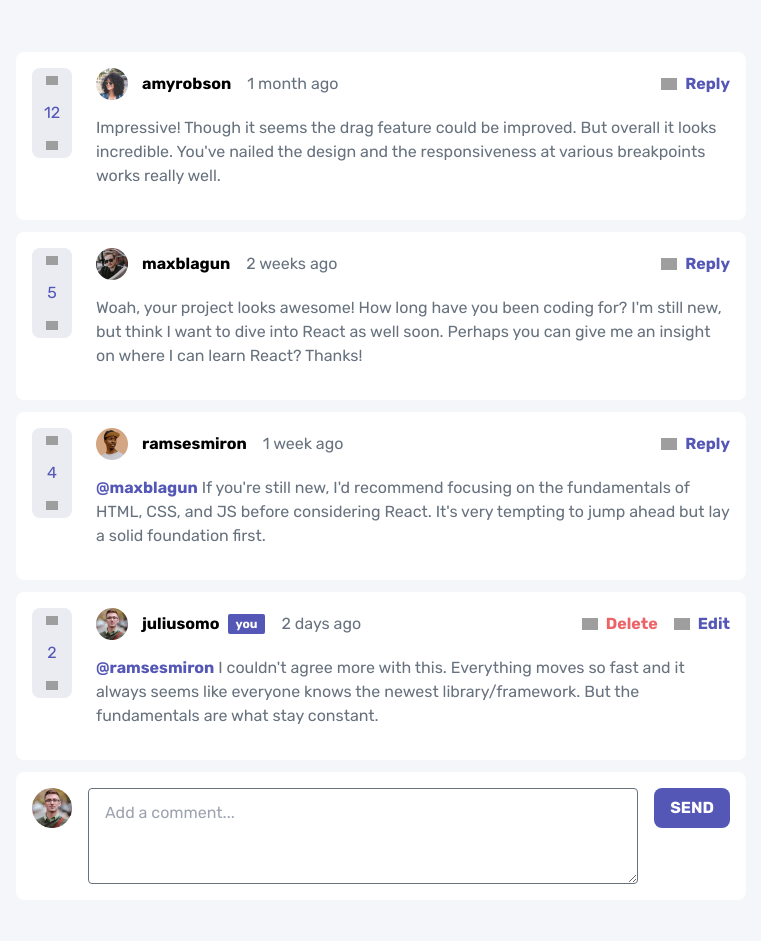
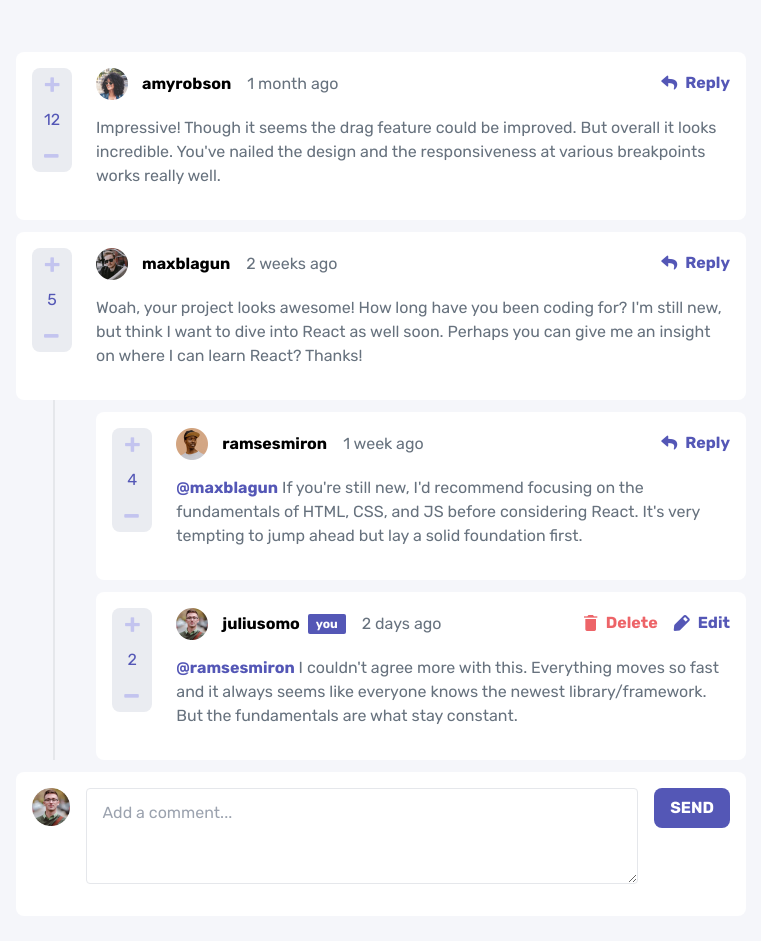
Before and after one commit to crThiago/frontendmentor-interactive-comments-section-main, a Vue app: page / in a window 1280 px wide. Shown: the top 941 px of the page, without its empty margins (259-1020 px from the left). Built offline with nearby package versions, Linux system fonts and the light colour scheme; grey boxes are pictures that could not be loaded.

Commit message:
correções de css

```diff
--- a/src/App.vue
+++ b/src/App.vue
@@ -39,9 +39,9 @@ function deleteReply(id) {
     <div v-for="comment in comments" :key="comment.id">
       <CommentCard :comment="comment" :current-user="currentUser" @delete="deleteComment"/>
 
-      <div v-for="reply in comment.replies" :key="reply.id" class="flex flex-wrap">
-        <span class="mr-4 border-r-2 sm:mx-10"></span>
-        <CommentCard :comment="reply" :current-user="currentUser" @delete="deleteReply" />
+      <div v-for="reply in comment.replies" :key="reply.id" class="flex flex-wrap justify-between">
+        <span class="w-1/12 border-l-2 sm:w-auto sm:mx-[5%]"></span>
+        <CommentCard class="w-11/12 sm:w-[89%]" :comment="reply" :current-user="currentUser" @delete="deleteReply" />
       </div>
     </div>
 
--- a/src/components/Button.vue
+++ b/src/components/Button.vue
@@ -1,7 +1,7 @@
 <template>
   <button
       @click="$emit('click')"
-      class="px-4 py-2 bg-moderate-blue uppercase text-white rounded-lg font-semibold"
+      class="px-4 py-2 bg-moderate-blue hover:bg-light-grayish-blue uppercase text-white rounded-lg font-semibold"
   >
     <slot />
   </button>
--- a/src/components/Card.vue
+++ b/src/components/Card.vue
@@ -1,5 +1,5 @@
 <template>
-  <div class="flex mt-3 p-4 rounded-lg bg-white sm:w-card">
+  <div class="flex mt-3 p-4 rounded-lg bg-white">
     <slot />
   </div>
 </template>
--- a/src/components/CommentCard.vue
+++ b/src/components/CommentCard.vue
@@ -44,6 +44,7 @@ function createReply(text) {
 </script>
 
 <template>
+  <div>
     <Card class="flex-col sm:flex-row-reverse">
       <div class="w-full sm:w-11/12">
         <div class="flex justify-between items-center mb-4">
@@ -63,7 +64,7 @@ function createReply(text) {
             <CommentControls
                 :current-username="currentUser.username"
                 :comment-username="comment.user.username"
-              @edit="edit = true"
+                @edit="edit = !edit"
                 @delete="$emit('delete', comment.id)"
                 @reply="reply = !reply"
             />
@@ -82,7 +83,7 @@ function createReply(text) {
           <div v-if="currentUser.username === comment.user.username" v-show="edit" class="text-right">
             <textarea
                 v-model="comment.content"
-              class="w-full h-24 px-4 py-3 mb-4 border border-grayish-blue rounded"
+                class="w-full h-24 px-4 py-3 mb-4 border rounded focus:outline-none focus:border-moderate-blue rounded"
                 placeholder="Edit your comment..."
             />
             <Button @click="edit = false">Update</Button>
@@ -92,19 +93,23 @@ function createReply(text) {
 
       <div class="flex items-center justify-between sm:mr-6 sm:items-start">
         <div class="inline-flex rounded-lg bg-light-gray sm:flex-col">
-        <button @click="incrementScore" class="flex justify-center px-3 py-2 text-light-grayish-blue hover:text-moderate-blue">
-          <img class="w-3" src="./assets/icon-plus.svg">
+          <button
+              @click="incrementScore"
+              class="flex justify-center px-3 py-2 text-light-grayish-blue hover:text-moderate-blue icon-plus"
+          >
           </button>
           <span class="w-10 px-3 py-2 text-center text-moderate-blue">{{ comment.score }}</span>
-        <button @click="decrementScore" class="flex justify-center px-3 py-2 text-light-grayish-blue hover:text-moderate-blue">
-          <img class="w-3" src="./assets/icon-minus.svg">
+          <button
+              @click="decrementScore"
+              class="flex justify-center px-3 py-2 text-light-grayish-blue hover:text-moderate-blue icon-minus"
+          >
           </button>
         </div>
         <div class="block sm:hidden">
           <CommentControls
               :current-username="currentUser.username"
               :comment-username="comment.user.username"
-            @edit="edit = true"
+              @edit="edit = !edit"
               @delete="$emit('delete', comment.id)"
               @reply="reply = !reply"
           />
@@ -118,4 +123,5 @@ function createReply(text) {
         :currentUser="currentUser"
         @create-comment="createReply"
     />
+  </div>
 </template>
--- a/src/components/CommentControls.vue
+++ b/src/components/CommentControls.vue
@@ -14,15 +14,15 @@ const show = ref(false)
 <template>
   <div v-if="currentUsername === commentUsername">
     <button @click="show = true" class="inline-flex items-center mr-4 font-bold text-soft-red hover:text-pale-red">
-      <img class="w-4 mr-2" src="./assets/icon-delete.svg"> Delete
+       <span class="icon-delete mr-2"></span>Delete
     </button>
     <button @click="$emit('edit', true)" class="inline-flex items-center font-bold text-moderate-blue hover:text-light-grayish-blue">
-      <img class="w-4 mr-2" src="./assets/icon-edit.svg"> Edit
+      <span class="icon-edit mr-2"></span> Edit
     </button>
   </div>
 
   <button @click="$emit('reply', true)" v-else class="inline-flex items-center font-bold text-moderate-blue hover:text-light-grayish-blue">
-    <img class="w-4 mr-2" src="./assets/icon-reply.svg"> Reply
+    <span class="icon-reply mr-2"></span> Reply
   </button>
 
   <div v-show="show" @click="show = false" class="fixed flex items-center justify-center px-4 top-0 left-0 h-screen w-screen bg-neutral-600/80">
@@ -30,8 +30,8 @@ const show = ref(false)
       <h2 class="mb-4 text-lg font-bold">Delete Comment</h2>
       <p class="text-grayish-blue">Are you sure you want to delete this comment? This will remove the commnent and can't be undone.</p>
       <div class="flex justify-between mt-4">
-        <Button @click="show = false" class="bg-grayish-blue">no, Cancel</Button>
-        <Button @click="$emit('delete', true)" class="bg-soft-red">yes, delete</Button>
+        <Button @click="show = false" class="bg-grayish-blue hover:bg-light-gray">no, Cancel</Button>
+        <Button @click="$emit('delete', true)" class="bg-soft-red hover:bg-pale-red">yes, delete</Button>
       </div>
     </Card>
   </div>
--- a/src/components/DoCommentCard.vue
+++ b/src/components/DoCommentCard.vue
@@ -17,13 +17,17 @@ function doComment() {
 </script>
 
 <template>
-  <Card class="flex items-start">
-    <img class="w-10" :src="currentUser.image.webp" alt="Current User Photo">
+  <Card class="flex flex-wrap items-start sm:flex-nowrap">
+    <div class="w-6/12 order-2 sm:order-none sm:w-12">
+      <img class="w-10" :src="currentUser.image.webp" alt="Current User Photo">
+    </div>
     <textarea
         v-model="reply"
-        class="w-full h-24 px-4 py-3 mx-4 border border-grayish-blue rounded"
+        class="order-1 w-full h-24 px-4 py-3 mb-4 border rounded focus:outline-none focus:border-moderate-blue rounded sm:order-none sm:mx-4"
         placeholder="Add a comment...">
     </textarea>
-    <Button @click="doComment">{{ isReply ? 'REPLY' : 'SEND' }}</Button>
+    <div class="w-6/12 text-end order-2 sm:order-none sm:w-auto">
+      <Button @click="doComment">{{ isReply ? 'REPLY' : 'SEND' }}</Button>
+    </div>
   </Card>
 </template>
```
Lines whose indentation alone changed are shown as unchanged.
